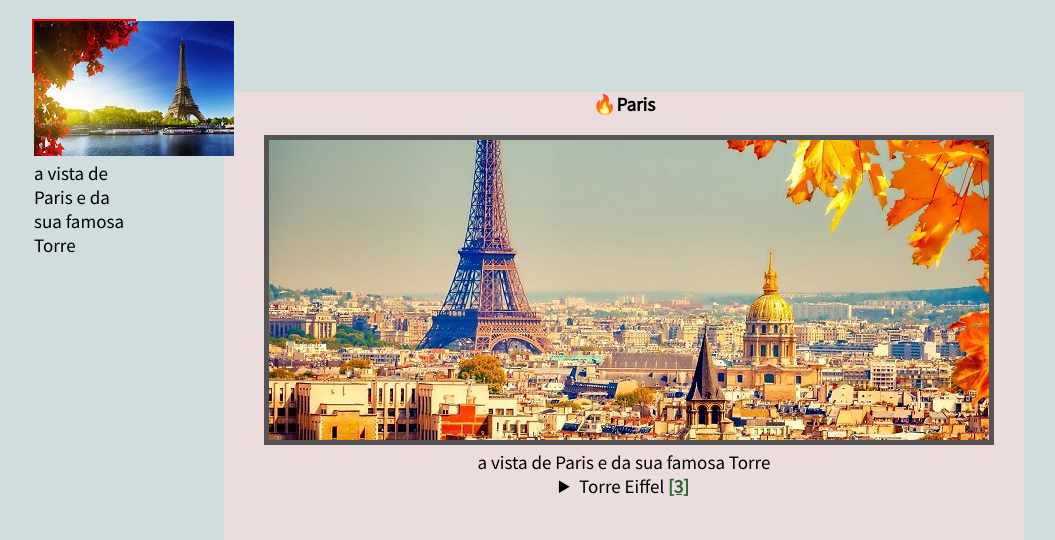
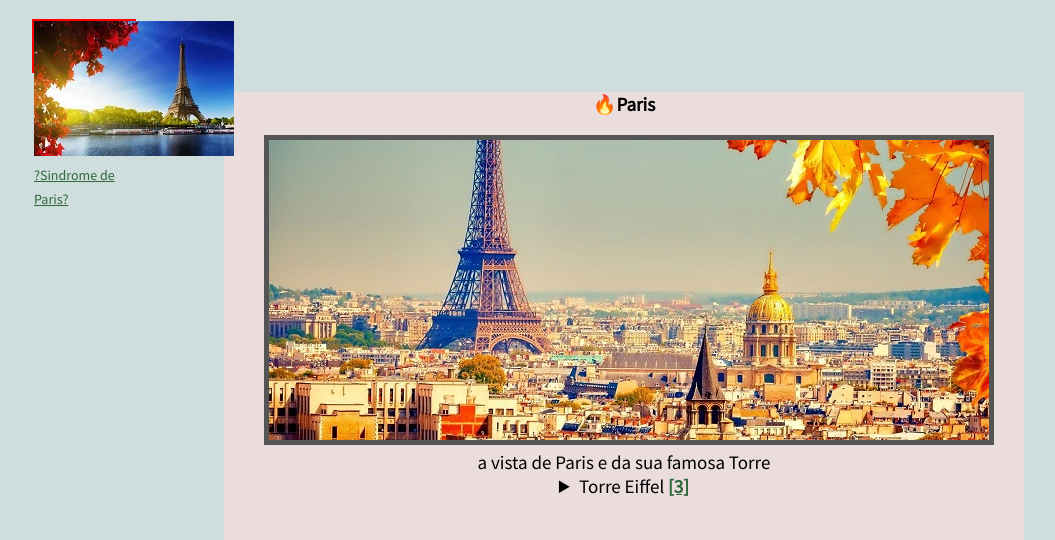
Before and after one commit to claudio-21902813/pw-lab, a PHP site: page /lab4/multimedia.html in a window 1280 px wide. Shown: the top 540 px of the page, without its empty margins (16-1071 px from the left). Run offline with PHP 8.4, Linux system fonts and the light colour scheme.

Commit message:
lab 4 desenvolvimento

```diff
--- a/lab4/estilos.css
+++ b/lab4/estilos.css
@@ -177,6 +177,7 @@ img.relativo {
   }
 
   .sticky {
+    position: -webkit-sticky;
     position: sticky;
     border: 2px solid red;
     width: 100px;
--- a/lab4/multimedia.html
+++ b/lab4/multimedia.html
@@ -21,7 +21,7 @@
 
   <figure class="sticky">
     <img src="imagens/imagemTeste.jpg">
-    <figcaption>a vista de Paris e da sua famosa Torre</figcaption>
+    <figcaption><a  style="font-size: 14px;" href="https://pt.wikipedia.org/wiki/S%C3%ADndrome_de_Paris">?Sindrome de Paris?</a> </figcaption>
   </figure>
 
 
```
